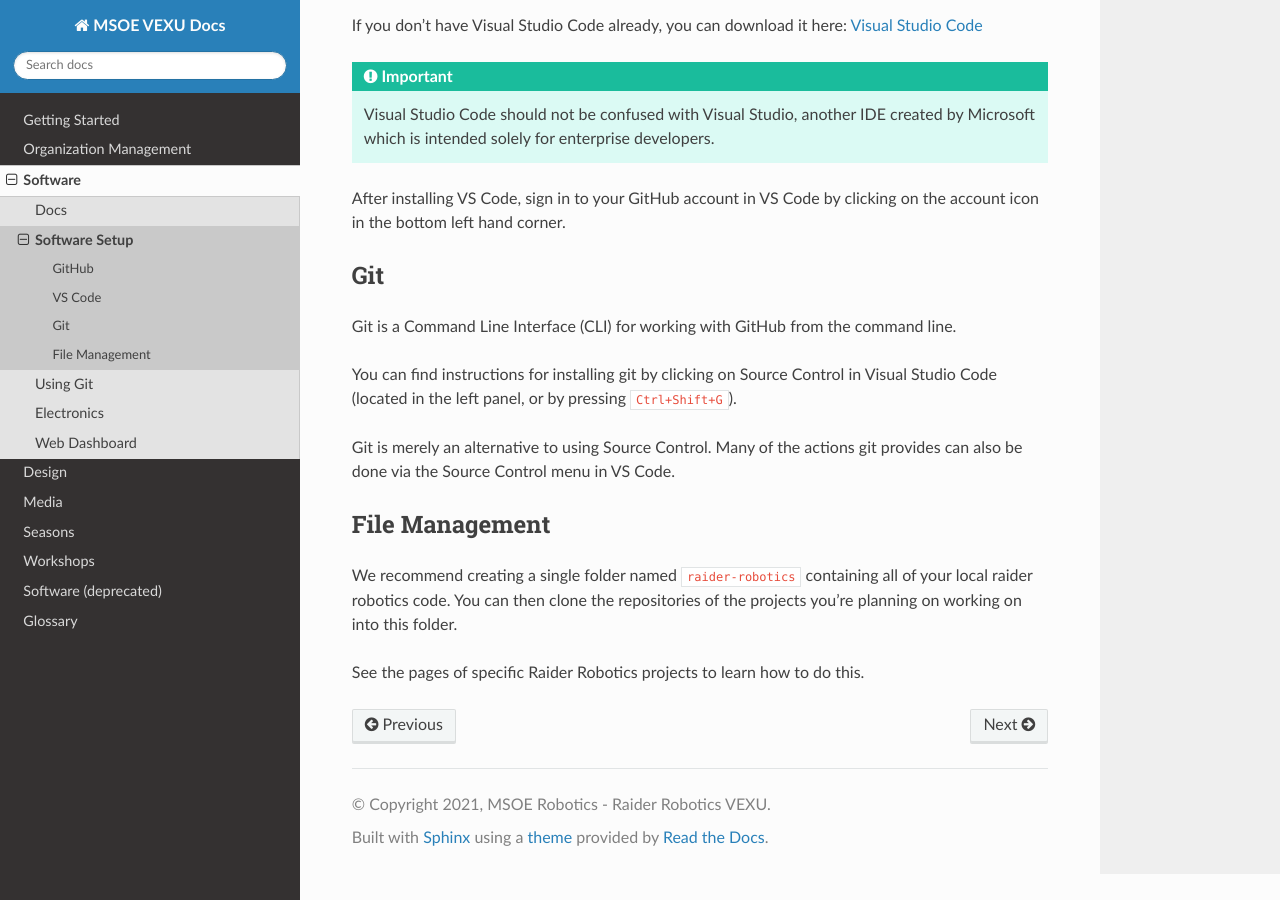
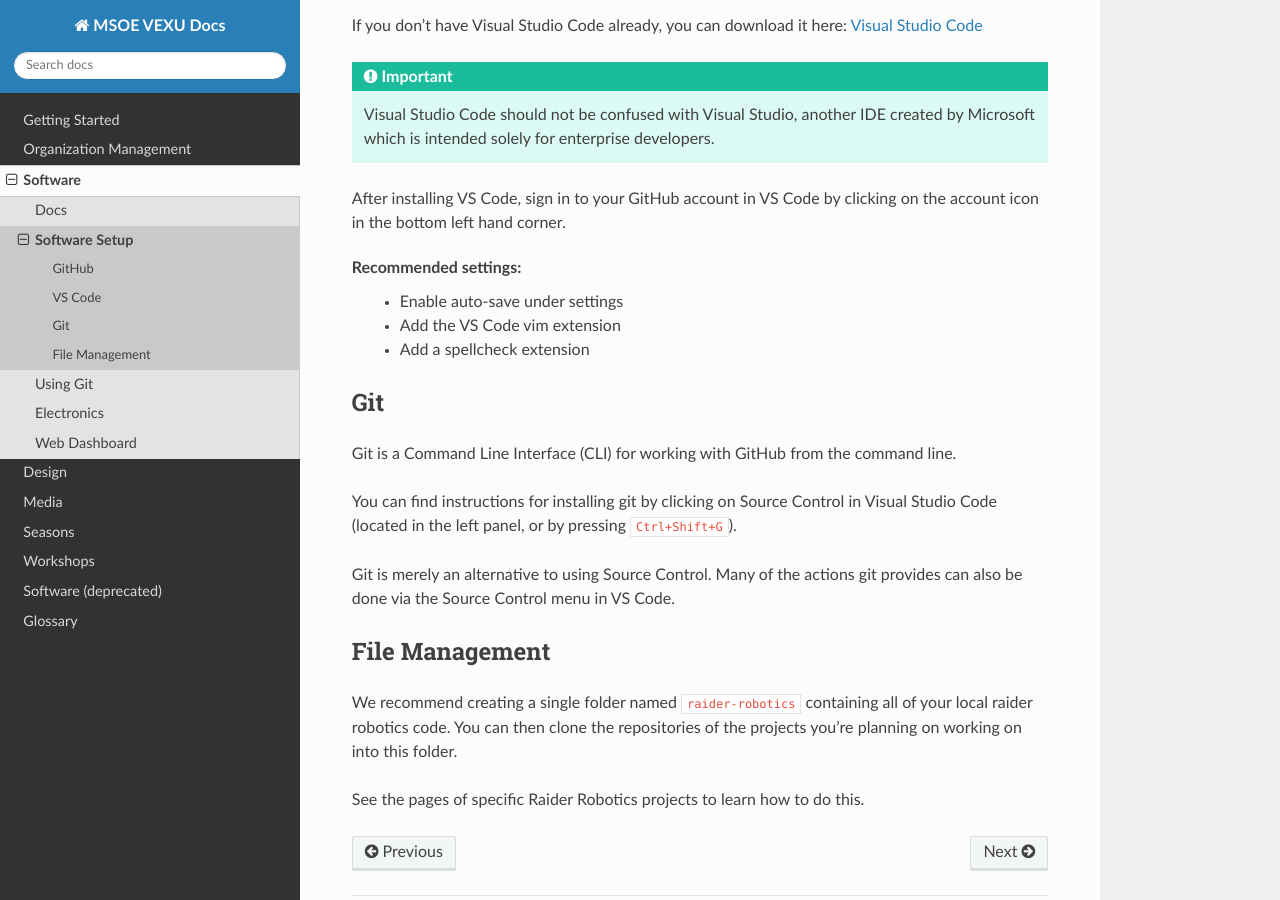
Before and after one commit to msoe-vex/docs, a Sphinx documentation site: the page built from source/software/software-setup/software-setup.rst, in a window 1280 px wide and 900 px high, scrolled down 599 px. Built offline with Sphinx 7.4.7 and the Read the Docs theme 2.0.0, drawn with Linux system fonts in a browser that asks for light colours.

Commit message:
Added reccomended settings to vscode setup

```diff
--- a/source/software/software-setup/software-setup.rst
+++ b/source/software/software-setup/software-setup.rst
@@ -23,6 +23,11 @@
 
 After installing VS Code, sign in to your GitHub account in VS Code by clicking on the account icon in the bottom left hand corner.
 
+Recommended settings:
+    * Enable auto-save under settings
+    * Add the VS Code vim extension
+    * Add a spellcheck extension
+
 Git
 ---
 Git is a Command Line Interface (CLI) for working with GitHub from the command line.
@@ -36,4 +41,6 @@
 We recommend creating a single folder named ``raider-robotics`` containing all of your local raider robotics code.
 You can then clone the repositories of the projects you're planning on working on into this folder.
 
+.. todo: add detailed info on creating folder
+
 See the pages of specific Raider Robotics projects to learn how to do this.
```
